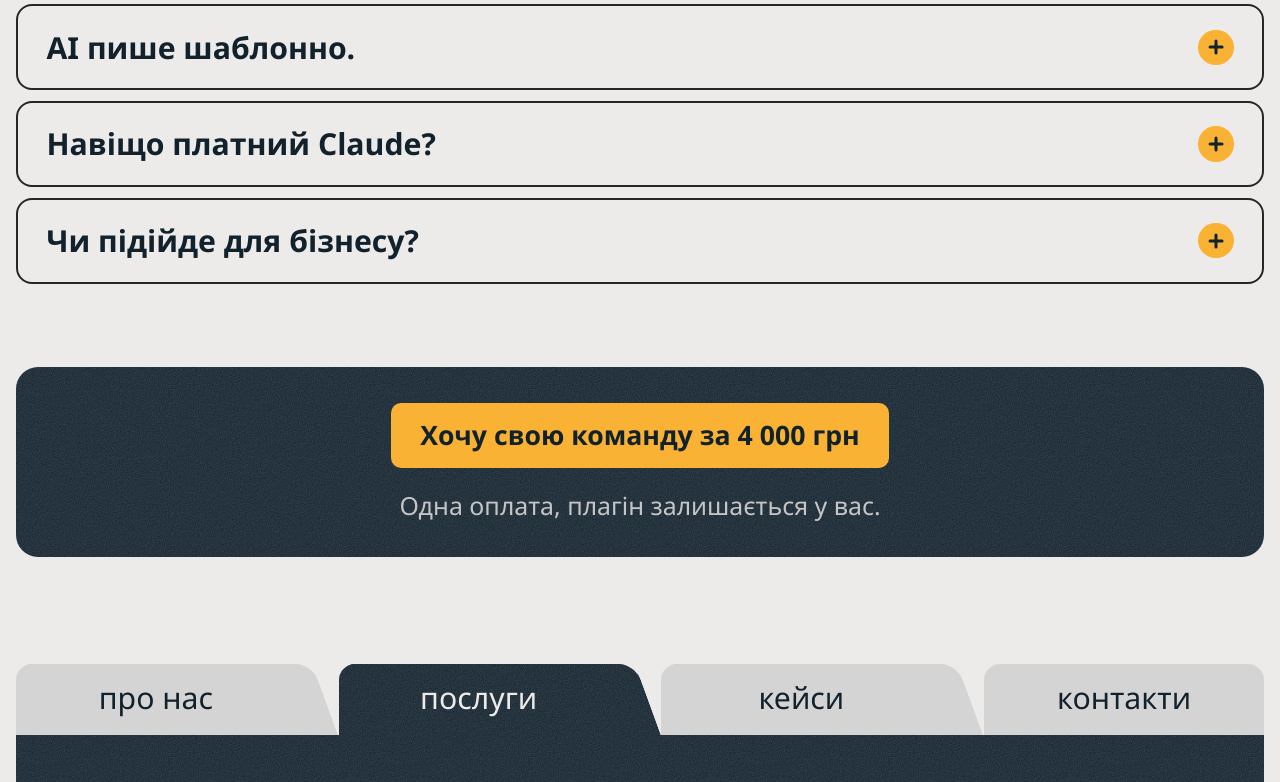
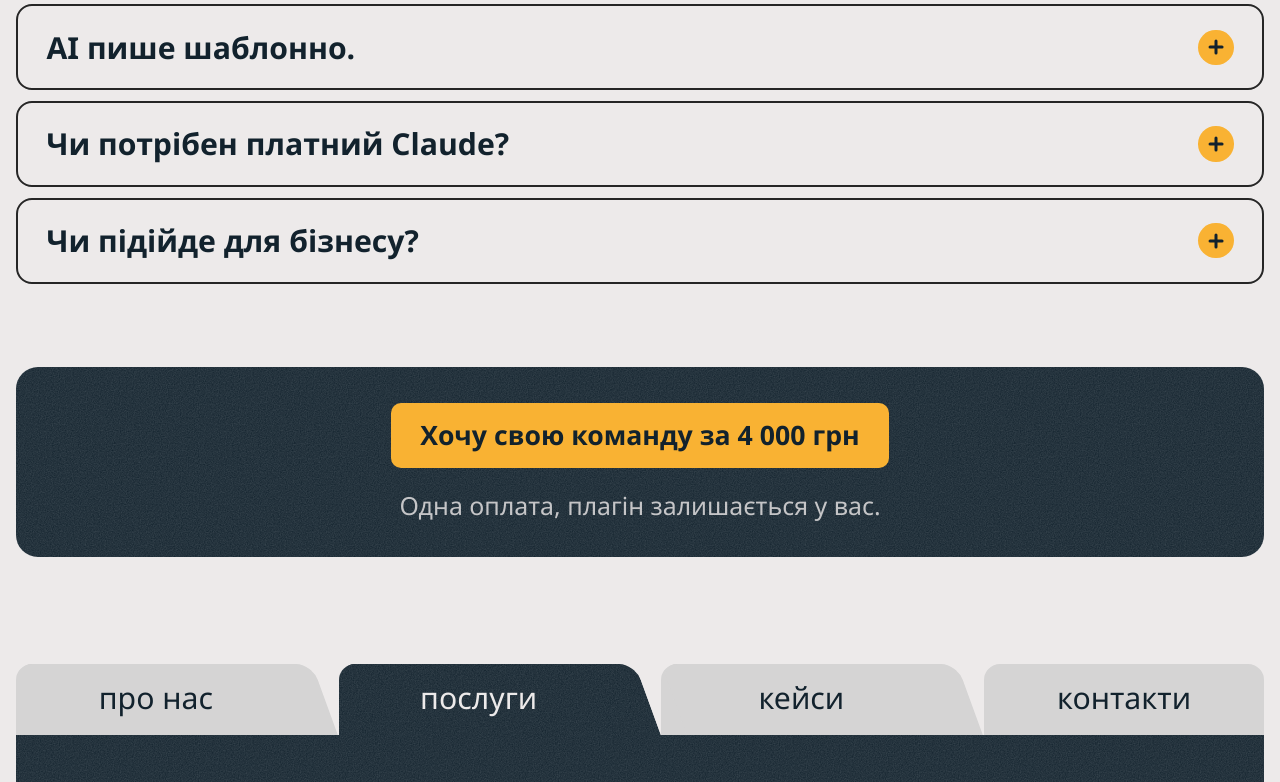
Before and after one commit to smmtimetools-coder/SMM-time, a plain HTML site: page poslugy/ai-smm-komanda/index.html in a window 1280 px wide. Shown: the part 3140-3922 px from the top of the page. Drawn offline with Linux system fonts and the light colour scheme.

Commit message:
Своя AI SMM-команда: відповідь про платний Claude

```diff
--- a/poslugy/ai-smm-komanda/index.html
+++ b/poslugy/ai-smm-komanda/index.html
@@ -69,7 +69,7 @@
     <div class="faq">
         <details class="qa"><summary><span>Я не технічна людина.</span><i aria-hidden="true"></i></summary><div class="qa-a"><p>Плагін готовий, інструкції ведуть крок за кроком, а перший тиждень я на зв’язку.</p></div></details>
         <details class="qa"><summary><span>AI пише шаблонно.</span><i aria-hidden="true"></i></summary><div class="qa-a"><p>Команда вчиться на ваших текстах або референсах і перевіряє кожен текст на фрази ChatGPT.</p></div></details>
-        <details class="qa"><summary><span>Навіщо платний Claude?</span><i aria-hidden="true"></i></summary><div class="qa-a"><p>На безкоштовному тарифі плагін не працює. Підписка коштує $20 + ПДВ на місяць.</p></div></details>
+        <details class="qa"><summary><span>Чи потрібен платний Claude?</span><i aria-hidden="true"></i></summary><div class="qa-a"><p>На безкоштовному тарифі плагін працює, але повільно. Для щоденної роботи радимо Pro: підписка коштує $20 + ПДВ на місяць.</p></div></details>
         <details class="qa"><summary><span>Чи підійде для бізнесу?</span><i aria-hidden="true"></i></summary><div class="qa-a"><p>Так, на розпаковці ви обираєте: особистий бренд чи бізнес.</p></div></details>
     </div>
 
```
